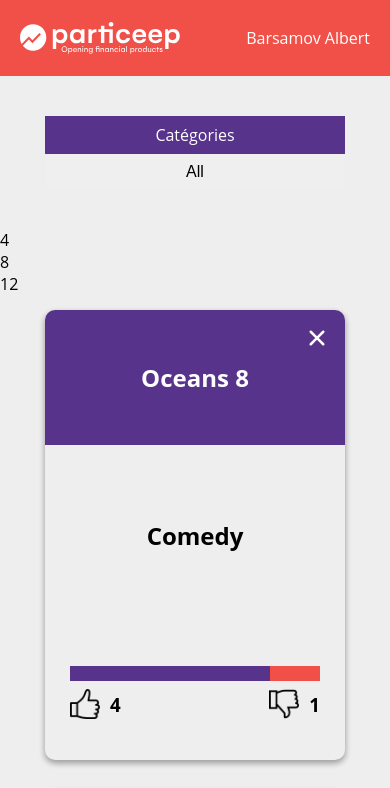
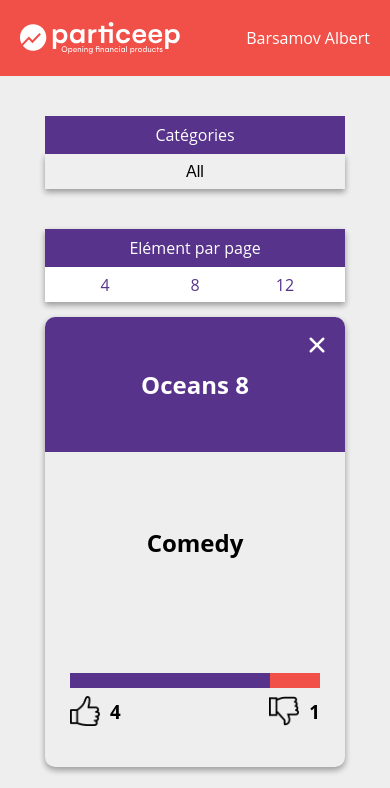
Before and after one commit to Alik64/particeep, a React (Create React App) app: page / in a window 390 px wide. Shown: the top 788 px of the page. Built offline with nearby package versions, Linux system fonts and the light colour scheme.

Commit message:
Implément display by 4, 8 12 items + responsive

```diff
--- a/package.json
+++ b/package.json
@@ -6,6 +6,7 @@
     "@testing-library/jest-dom": "^5.16.4",
     "@testing-library/react": "^13.3.0",
     "@testing-library/user-event": "^13.5.0",
+    "classnames": "^2.3.1",
     "prop-types": "^15.8.1",
     "react": "^18.2.0",
     "react-dom": "^18.2.0",
--- a/src/components/Movies/Movies.js
+++ b/src/components/Movies/Movies.js
@@ -1,8 +1,9 @@
 import React, { useEffect, useMemo, useState } from "react";
 import { movies$ } from "../../data/movies";
+
+import ButtonGroup from "../UI/ButtonGroup/ButtonGroup";
 import MySelect from "../UI/MySelect/MySelect";
 import Pagination from "../UI/Pagination/Pagination";
-
 import Card from "./Card";
 
 import style from "./Movies.module.css";
@@ -54,7 +55,7 @@ const Movies = () => {
     const firstPageIndex = (currentPage - 1) * pageSize;
     const lastPageIndex = firstPageIndex + pageSize;
     return sortedMovies.slice(firstPageIndex, lastPageIndex);
-  }, [selectSort, currentPage, movies]);
+  }, [selectSort, currentPage, movies, pageSize]);
 
   const sortMovies = (sort) => {
     setSelectSort(sort);
@@ -62,7 +63,7 @@ const Movies = () => {
 
   return (
     <div className={style.root}>
-      <div className={style.movies_filter}>
+      <section className={style.movies_filter}>
         <MySelect
           onChange={sortMovies}
           defaultValue="Catégories"
@@ -70,13 +71,15 @@ const Movies = () => {
           options={moviesCategories()}
         />
         <div className={style.movies_display}>
-          <div>4</div>
-          <div>8</div>
-          <div>12</div>
+          <ButtonGroup
+            btn1={4}
+            btn2={8}
+            btn3={12}
+            onClick={(val) => setPageSize(val)}
+          />
         </div>
-      </div>
-
-      <div className={style.movies_list}>
+      </section>
+      <section className={style.movies_list}>
         {currentMoviesData?.map((movie) => (
           <Card
             key={movie.id}
@@ -86,16 +89,16 @@ const Movies = () => {
             dislikes={movie.dislikes}
           />
         ))}
-      </div>
+      </section>
 
-      <div className={style.movies_pagination}>
+      <section className={style.movies_pagination}>
         <Pagination
           currentPage={currentPage}
           totalCount={totalCount}
           pageSize={pageSize}
           onPageChange={(page) => setCurrentPage(page)}
         />
-      </div>
+      </section>
     </div>
   );
 };
--- a/src/components/Movies/Movies.module.css
+++ b/src/components/Movies/Movies.module.css
@@ -1,3 +1,17 @@
+.movies_filter {
+    display: flex;
+    align-items: center;
+    justify-content: space-around;
+    max-width: 1300px;
+    margin: 0 auto;
+}
+
+@media screen and (max-width: 660px) {
+    .movies_filter {
+        flex-direction: column;
+    }
+}
+
 .movies_list {
     display: flex;
     flex-wrap: wrap;
--- /dev/null
+++ b/src/components/UI/ButtonGroup/ButtonGroup.js
@@ -0,0 +1,35 @@
+import React from "react";
+import PropTypes from "prop-types";
+
+import style from "./ButtonGroup.module.css";
+
+const ButtonGroup = ({ btn1, btn2, btn3, onClick }) => {
+  const handleCLick = (val) => {
+    onClick && onClick(val);
+  };
+
+  return (
+    <div className={style.root}>
+      <div className={style.container}>Elément par page</div>
+      <div className={style.buttons}>
+        <div onClick={(e) => handleCLick(Number(e.target.innerText))}>
+          {btn1}
+        </div>
+        <div onClick={(e) => handleCLick(Number(e.target.innerText))}>
+          {btn2}
+        </div>
+        <div onClick={(e) => handleCLick(Number(e.target.innerText))}>
+          {btn3}
+        </div>
+      </div>
+    </div>
+  );
+};
+
+ButtonGroup.propTypes = {
+  btn1: PropTypes.number,
+  btn2: PropTypes.number,
+  btn3: PropTypes.number,
+  onClick: PropTypes.func,
+};
+export default ButtonGroup;
--- /dev/null
+++ b/src/components/UI/ButtonGroup/ButtonGroup.module.css
@@ -0,0 +1,40 @@
+.root {
+    box-shadow: var(--cardShadow);
+
+}
+
+
+.container {
+    background-color: var(--customDarkViolet);
+    width: 300px;
+    color: #fff;
+    text-align: center;
+    padding: 8px 0;
+
+}
+
+.buttons {
+    display: flex;
+    justify-content: space-evenly;
+    align-items: center;
+    background-color: #fff;
+    height: 35px;
+
+}
+
+.buttons>* {
+    width: 50px;
+    height: 30px;
+    margin: 0 5px;
+    color: var(--customDarkViolet);
+    display: flex;
+    align-items: center;
+    justify-content: center;
+    cursor: pointer;
+
+}
+
+.buttons>*:hover {
+    color: #000;
+    transform: scale(1.3);
+}
--- a/src/components/UI/MySelect/MySelect.module.css
+++ b/src/components/UI/MySelect/MySelect.module.css
@@ -2,7 +2,12 @@
   display: flex;
   flex-direction: column;
   align-items: center;
+  width: 300px;
+
 }
+
+
+
 
 label {
   position: relative;
@@ -23,6 +28,7 @@ select {
   height: 35px;
   text-align: center;
   outline: none;
+  box-shadow: var(--cardShadow);
 }
 
 option {
--- a/src/components/UI/Pagination/Pagination.module.css
+++ b/src/components/UI/Pagination/Pagination.module.css
@@ -6,25 +6,19 @@
 
 }
 
-
-
 .pageNumber {
-    box-shadow: var(--cardShadow);
     width: 50px;
     height: 30px;
     margin: 0 5px;
     display: flex;
     align-items: center;
     justify-content: center;
-    outline: 0;
+    box-shadow: var(--cardShadow);
 }
-
-
 
 .pageNumber.selected {
     color: #fff;
     background-color: var(--customDarkViolet);
-
 }
 
 .prev.disabled,
--- a/src/components/UI/Pagination/usePagination.js
+++ b/src/components/UI/Pagination/usePagination.js
@@ -4,15 +4,13 @@ import PropTypes from "prop-types";
 export const usePagination = ({ totalCount, pageSize, currentPage }) => {
   const paginationRange = useMemo(() => {
     const totalPageCount = Math.ceil(totalCount / pageSize);
-
     const pages = [];
     for (let i = 1; i <= totalPageCount; i++) {
       pages.push(i);
     }
-
     return pages;
   }, [totalCount, pageSize, currentPage]);
-  console.log("paginationRange : ", paginationRange);
+
   return paginationRange;
 };
 
```
Also changed, not shown: 1 other file (tests, documents, lock files or other folders).
